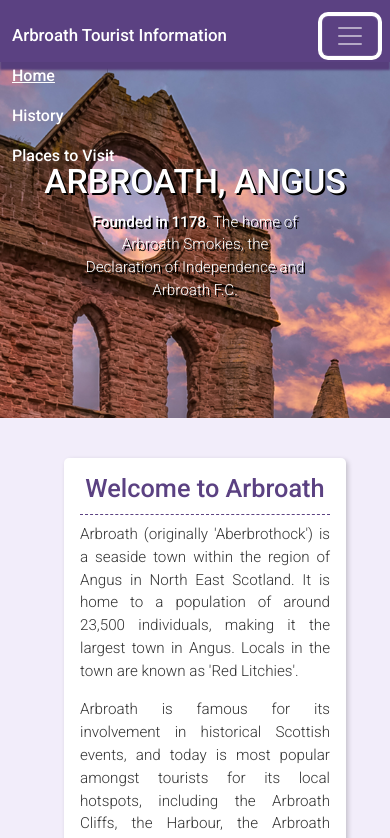
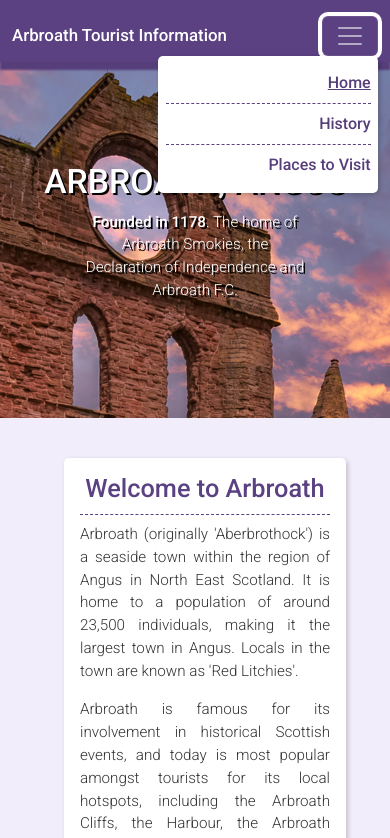
Before and after one commit to nicolemuldoon/arbroathhome, a plain HTML site: page index.html in a window 390 px wide. Both pictures are taken after a click on the button "Toggle navigation". Shown: the top 838 px of the page. Drawn offline with Linux system fonts and the light colour scheme.

Commit message:
Added background colour to navbar on collapse

```diff
--- a/assets/css/style.css
+++ b/assets/css/style.css
@@ -52,11 +52,38 @@ a:hover {
     text-decoration:underline;
 }
 
-@media only screen and (max-width: 600px) {
+
+
+@media only screen and (max-width: 768px) {
 .navtitle {
     font-size:2vh;
+}}
+
+@media only screen and (max-width: 768px) {
+.navbar li.nav-item a.nav-link {
+    color:#563e7b;
+    text-align:right;
+    float:right;
+    width:100%;
+}
+
+.navbar li.nav-item:not(:last-child) {
+    border-bottom:1px dashed;
+    border-color:#5b4182;
+}
+
+.navbar ul.navbar-nav {
+    background-color:white;
+    border:solid;
+    border:2px;
+    border-color: #e9e1f5;
+    border-radius:5px;
+    box-shadow: 2px 2px 5px rgba(0, 0, 0, 0.192);
+    width:60%;
+    padding:2%;
 }
 }
+
 
 /* Banner */
 
```
